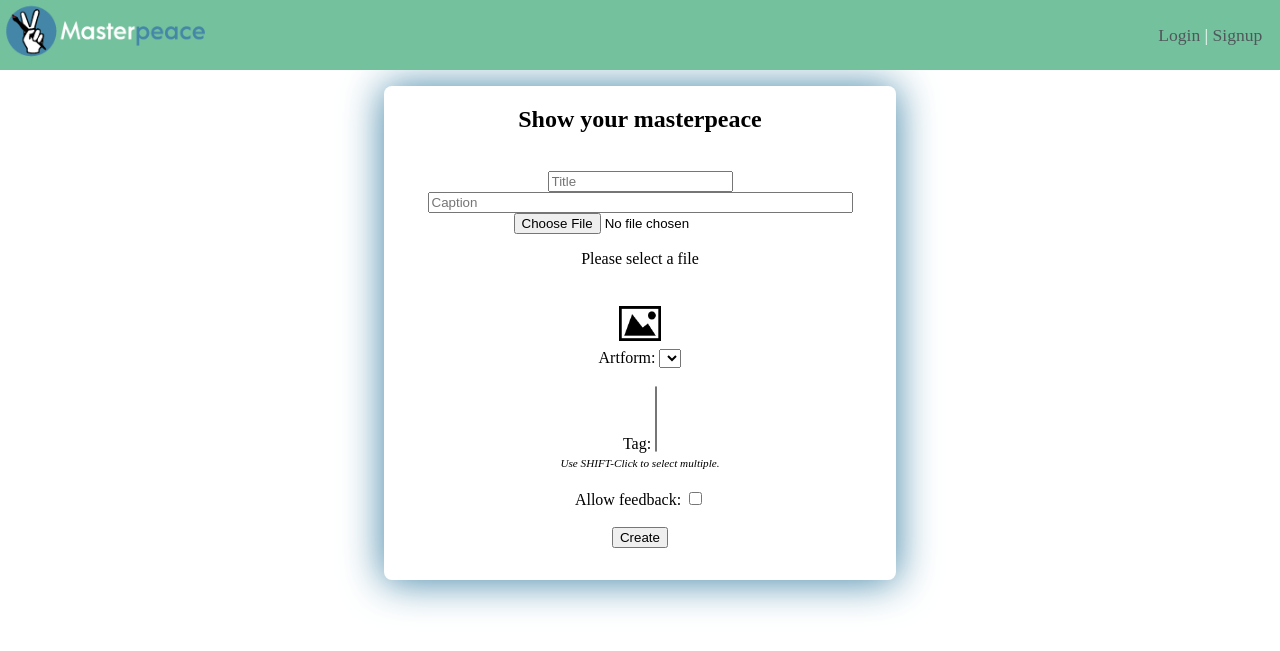
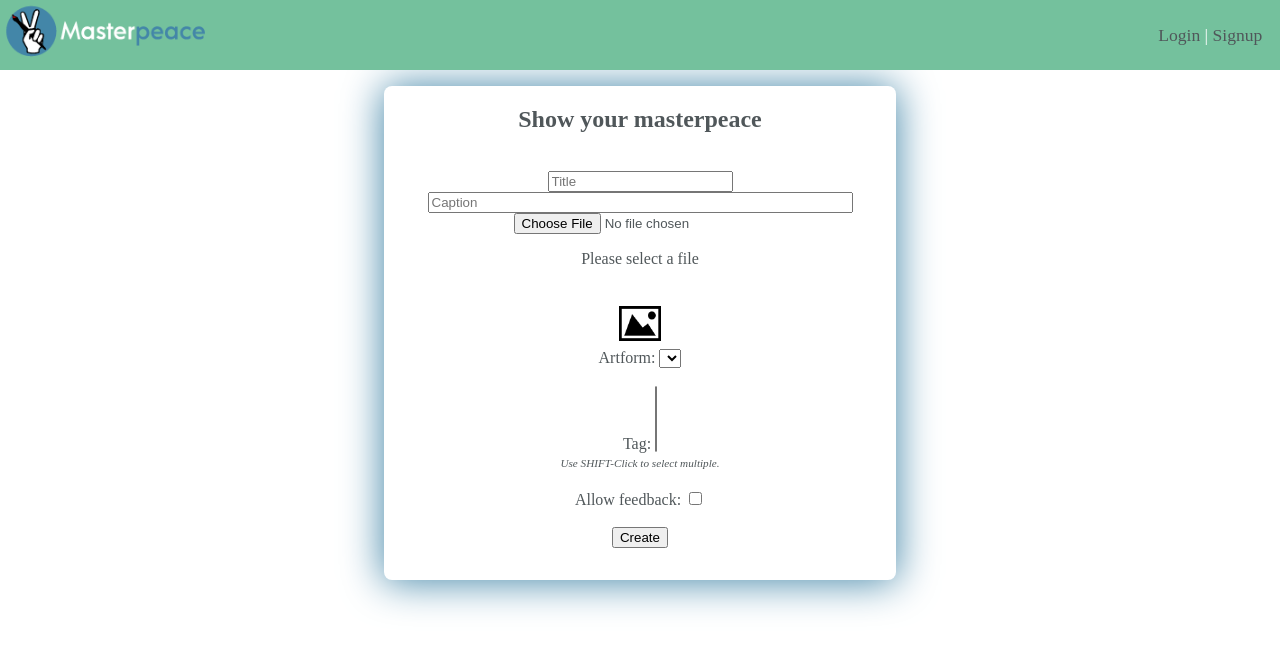
Before and after one commit to willwile4/masterpeace, a Django app: template mp_app/templates/mp_app/create_image.html in a window 1280 px wide. Shown: the top 651 px of the page. Run offline with Django 3.2, Linux system fonts and the light colour scheme; the template is opened without the code that fills it, so the values that code supplies are empty; some libraries are stand-ins or nearby versions.

Commit message:
changed font color

```diff
--- a/masterpeace/static/css/base.css
+++ b/masterpeace/static/css/base.css
@@ -5,6 +5,7 @@ body{
   font-weight: 100;
   width: 100%;
   height: 100%;
+  color: #50575A;
 }
 
 ul{
```
